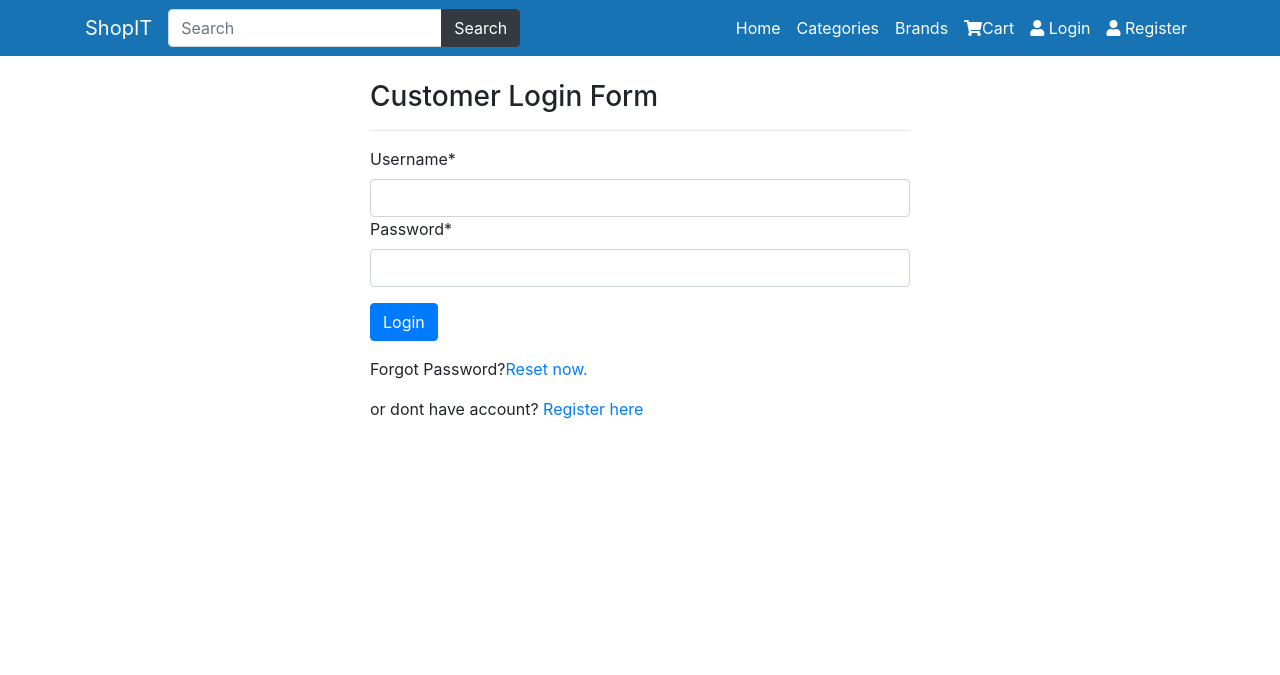
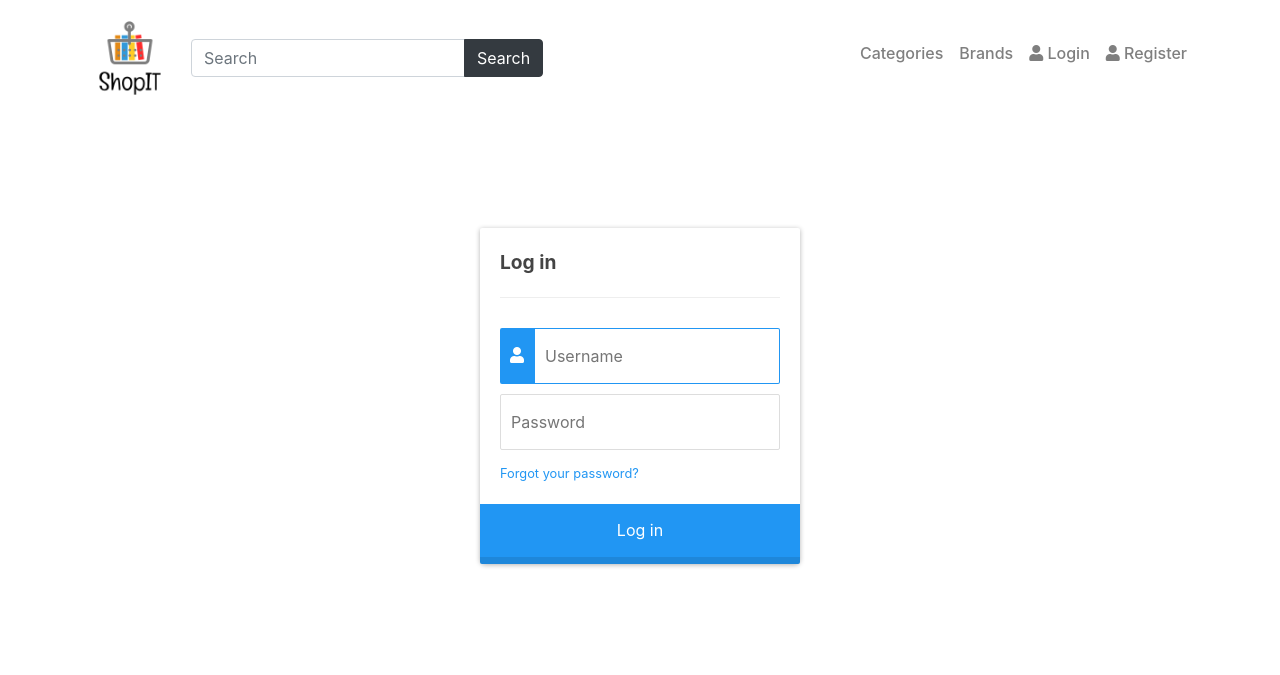
Before and after one commit to DataScienceGeek001/shopit-heroku, a Django app: page /login/ in a window 1280 px wide. Shown: the top 675 px of the page. Run offline with Django 3.2, Linux system fonts and the light colour scheme; some libraries are stand-ins or nearby versions.

Commit message:
Changes to cart, forms and UI

```diff
--- a/Ecommerce/settings.py
+++ b/Ecommerce/settings.py
@@ -109,6 +109,7 @@ WSGI_APPLICATION = 'Ecommerce.wsgi.application'
 #     }
 # }
 
+
 DATABASES = {
     'default': {
         'ENGINE': 'django.db.backends.postgresql_psycopg2',
--- a/main/forms.py
+++ b/main/forms.py
@@ -13,9 +13,22 @@ class CheckoutForm(forms.ModelForm):
 
 # Customer Registration Form
 class CustomerRegistrationForm(forms.ModelForm):
-    username = forms.CharField(widget=forms.TextInput(attrs = {'class': 'form-control'}))
-    password = forms.CharField(widget=forms.PasswordInput(attrs = {'class': 'form-control'}))
-    email = forms.CharField(widget=forms.EmailInput(attrs = {'class': 'form-control'}))
+    username = forms.CharField(widget=forms.TextInput(attrs = {
+        'placeholder': "User Name",
+        'autofocus': 'autofocus'
+        }))
+    password = forms.CharField(widget=forms.PasswordInput(attrs = {
+        'placeholder': "Password",
+    }))
+    email = forms.CharField(widget=forms.EmailInput(attrs = {
+        'placeholder': "Email",
+    }))
+    full_name = forms.CharField(widget=forms.TextInput(attrs = {
+        'placeholder': "Full Name",
+    }))
+    address = forms.CharField(widget=forms.TextInput(attrs = {
+        'placeholder': "Address",
+    }))
 
     class Meta:
         model = Customer
--- a/main/templates/base.html
+++ b/main/templates/base.html
@@ -14,9 +14,9 @@
 </head>
 <body>
 	{% include 'messages.html' %}
-	<nav class="navbar navbar-expand-lg navbar-dark" style="background-color: #1873b4;">
+	<nav class="navbar navbar-expand-sm navbar-light">
 		<div class="container">
-		  <a class="navbar-brand" href="/">ShopIT</a>
+		  <a class="navbar-brand" href="/"><img src="{% static 'shopit-1.png' %}" style="width: 90px; height: 90px;" /></a>
 		  <button class="navbar-toggler" type="button" data-toggle="collapse" data-target="#navbarNav" aria-controls="navbarNav" aria-expanded="false" aria-label="Toggle navigation">
 		    <span class="navbar-toggler-icon"></span>
 		  </button>
@@ -31,37 +31,34 @@
 		    </form>
 		    <ul class="navbar-nav ml-auto">
 		      <li class="nav-item">
-		        <a class="nav-link text-white" href="/">Home</a>
+		        <a class="nav-link h6" href="{%url 'category-list' %}">Categories</a>
 		      </li>
 		      <li class="nav-item">
-		        <a class="nav-link text-white" href="{%url 'category-list' %}">Categories</a>
-		      </li>
-		      <li class="nav-item">
-		        <a class="nav-link text-white" href="{% url 'brand-list' %}">Brands</a>
-		      </li>
-		      <li class="nav-item">
-		        <a class="nav-link text-white" href="{% url 'mycart' %}"><i class="fa fa-shopping-cart"></i>Cart</a>
+		        <a class="nav-link h6" href="{% url 'brand-list' %}">Brands</a>
 		      </li>
 			  {% if request.user.customer %}
 			  <li class="nav-item">
-		        <a class="nav-link text-white" href="{% url 'customerprofile' request.user.customer.id %}"><i class="fa fa-user"></i>Welcome, {{user.username}}!</a>
+		        <a class="nav-link h6" href="{% url 'mycart' %}"><i class="fa fa-shopping-cart"></i>Cart</a>
 		      </li>
 			  <li class="nav-item">
-		        <a class="nav-link text-white" href="{% url 'customerlogout' %}"><i class="fa fa-user"></i>Logout</a>
+		        <a class="nav-link h6" href="{% url 'customerprofile' request.user.customer.id %}"><i class="fa fa-user"></i>My Profile</a>
+		      </li>
+			  <li class="nav-item">
+		        <a class="nav-link h6" href="{% url 'customerlogout' %}"><i class="fa fa-user"></i>Logout</a>
 		      </li>
 			  {% elif request.user.is_superuser %}
 			  <li class="nav-item">
-		        <a class="nav-link text-white" href="{% url 'adminhome' %}"><i class="fa fa-user"></i>Welcome, {{user.username}}!</a>
+		        <a class="nav-link h6" href="{% url 'adminhome' %}"><i class="fa fa-user"></i>Welcome, {{user.username}}!</a>
 		      </li>
 			  <li class="nav-item">
-		        <a class="nav-link text-white" href="{% url 'customerlogout' %}"><i class="fa fa-user"></i>Logout</a>
+		        <a class="nav-link h6" href="{% url 'customerlogout' %}"><i class="fa fa-user"></i>Logout</a>
 		      </li>
 			  {% else %}
 			  <li class="nav-item">
-		        <a class="nav-link text-white" href="{% url 'customerlogin' %}"><i class="fa fa-user"></i> Login</a>
+		        <a class="nav-link h6" href="{% url 'customerlogin' %}"><i class="fa fa-user"></i> Login</a>
 		      </li>
 			  <li class="nav-item">
-		        <a class="nav-link text-white" href="{% url 'customerregistration' %}"><i class="fa fa-user"></i> Register</a>
+		        <a class="nav-link h6" href="{% url 'customerregistration' %}"><i class="fa fa-user"></i> Register</a>
 		      </li>
 			  {% endif %}
 		    </ul>
@@ -79,7 +76,7 @@
         <small class="d-block mb-3 text-muted">&copy; 2017-2020</small>
         </div>
         <div class="col-6 col-md">
-        <h5>Features</h5>
+        <h6>Features</h6>
         <ul class="list-unstyled text-small">
             <li><a class="text-muted" href="#">Cool stuff</a></li>
             <li><a class="text-muted" href="#">Random feature</a></li>
@@ -90,7 +87,7 @@
         </ul>
         </div>
         <div class="col-6 col-md">
-        <h5>Resources</h5>
+        <h6>Resources</h6>
         <ul class="list-unstyled text-small">
             <li><a class="text-muted" href="#">Resource</a></li>
             <li><a class="text-muted" href="#">Resource name</a></li>
@@ -99,7 +96,7 @@
         </ul>
         </div>
         <div class="col-6 col-md">
-        <h5>About</h5>
+        <h6>About</h6>
         <ul class="list-unstyled text-small">
             <li><a class="text-muted" href="#">Team</a></li>
             <li><a class="text-muted" href="#">Locations</a></li>
--- a/main/templates/cart/order_conf_mail.html
+++ b/main/templates/cart/order_conf_mail.html
@@ -48,6 +48,8 @@
         </table>
     </body>
 </html> -->
+
+{% load humanize %}
 
 <!DOCTYPE html>
 <html>
@@ -197,7 +199,7 @@
                                         <table cellspacing="0" cellpadding="0" border="0" width="100%">
                                             <tr>
                                                 <td width="75%" align="left" style="font-family: Open Sans, Helvetica, Arial, sans-serif; font-size: 16px; font-weight: 800; line-height: 24px; padding: 10px; border-top: 3px solid #eeeeee; border-bottom: 3px solid #eeeeee;"> TOTAL </td>
-                                                <td width="25%" align="left" style="font-family: Open Sans, Helvetica, Arial, sans-serif; font-size: 16px; font-weight: 800; line-height: 24px; padding: 10px; border-top: 3px solid #eeeeee; border-bottom: 3px solid #eeeeee;"> {{order.total}} </td>
+                                                <td width="25%" align="left" style="font-family: Open Sans, Helvetica, Arial, sans-serif; font-size: 16px; font-weight: 800; line-height: 24px; padding: 10px; border-top: 3px solid #eeeeee; border-bottom: 3px solid #eeeeee;"> Rs. {{order.total|humanize}}/- </td>
                                             </tr>
                                         </table>
                                     </td>
--- /dev/null
+++ b/main/templates/customer/new_login.html
@@ -0,0 +1,194 @@
+{% extends 'base.html' %}
+
+{% block title %}Customer Login{% endblock %}
+
+{% block content %}
+
+<style type="text/css">
+.errorlist {
+        color: red;
+    }
+    .help-block {
+        color: red;
+    }
+body {
+  /*font-family: "Open Sans", sans-serif;*/
+  height: 70vh;
+  /*background: url("https://i.imgur.com/HgflTDf.jpg") 50% fixed;*/
+  /*background-size: cover;*/
+}
+
+@keyframes spinner {
+  0% {
+    transform: rotateZ(0deg);
+  }
+  100% {
+    transform: rotateZ(359deg);
+  }
+}
+* {
+  box-sizing: border-box;
+}
+
+.wrapper {
+  display: flex;
+  align-items: center;
+  flex-direction: column;
+  justify-content: center;
+  width: 100%;
+  min-height: 100%;
+  padding: 20px;
+  /*background: rgba(4, 40, 68, 0.85);*/
+}
+
+.login {
+  border-radius: 2px 2px 5px 5px;
+  padding: 10px 20px 20px 20px;
+  width: 90%;
+  max-width: 320px;
+  background: #ffffff;
+  position: relative;
+  padding-bottom: 80px;
+  box-shadow: 0px 1px 5px rgba(0, 0, 0, 0.3);
+}
+.login.loading button {
+  max-height: 100%;
+  padding-top: 50px;
+}
+.login.loading button .spinner {
+  opacity: 1;
+  top: 40%;
+}
+.login.ok button {
+  background-color: #8bc34a;
+}
+.login.ok button .spinner {
+  border-radius: 0;
+  border-top-color: transparent;
+  border-right-color: transparent;
+  height: 20px;
+  animation: none;
+  transform: rotateZ(-45deg);
+}
+.login input {
+  display: block;
+  padding: 15px 10px;
+  margin-bottom: 10px;
+  width: 100%;
+  border: 1px solid #ddd;
+  transition: border-width 0.2s ease;
+  border-radius: 2px;
+  color: #ccc;
+}
+.login input + i.fa {
+  color: #fff;
+  font-size: 1em;
+  position: absolute;
+  margin-top: -47px;
+  opacity: 0;
+  left: 0;
+  transition: all 0.1s ease-in;
+}
+.login input:focus {
+  outline: none;
+  color: #444;
+  border-color: #2196F3;
+  border-left-width: 35px;
+}
+.login input:focus + i.fa {
+  opacity: 1;
+  left: 30px;
+  transition: all 0.25s ease-out;
+}
+.login a {
+  font-size: 0.8em;
+  color: #2196F3;
+  text-decoration: none;
+}
+.login .title {
+  color: #444;
+  font-size: 1.2em;
+  font-weight: bold;
+  margin: 10px 0 30px 0;
+  border-bottom: 1px solid #eee;
+  padding-bottom: 20px;
+}
+.login button {
+  width: 100%;
+  height: 100%;
+  padding: 10px 10px;
+  background: #2196F3;
+  color: #fff;
+  display: block;
+  border: none;
+  margin-top: 20px;
+  position: absolute;
+  left: 0;
+  bottom: 0;
+  max-height: 60px;
+  border: 0px solid rgba(0, 0, 0, 0.1);
+  border-radius: 0 0 2px 2px;
+  transform: rotateZ(0deg);
+  transition: all 0.1s ease-out;
+  border-bottom-width: 7px;
+}
+.login button .spinner {
+  display: block;
+  width: 40px;
+  height: 40px;
+  position: absolute;
+  border: 4px solid #ffffff;
+  border-top-color: rgba(255, 255, 255, 0.3);
+  border-radius: 100%;
+  left: 50%;
+  top: 0;
+  opacity: 0;
+  margin-left: -20px;
+  margin-top: -20px;
+  animation: spinner 0.6s infinite linear;
+  transition: top 0.3s 0.3s ease, opacity 0.3s 0.3s ease, border-radius 0.3s ease;
+  box-shadow: 0px 1px 0px rgba(0, 0, 0, 0.2);
+}
+.login:not(.loading) button:hover {
+  box-shadow: 0px 1px 3px #2196F3;
+}
+.login:not(.loading) button:focus {
+  border-bottom-width: 4px;
+}
+
+footer {
+  display: block;
+  padding-top: 50px;
+  text-align: center;
+  color: #ddd;
+  font-weight: normal;
+  text-shadow: 0px -1px 0px rgba(0, 0, 0, 0.2);
+  font-size: 0.8em;
+}
+footer a, footer a:link {
+  color: #fff;
+  text-decoration: none;
+}
+
+</style>
+<div class="wrapper">
+  <form class="login" action="" method="POST">
+    {% csrf_token %}
+    <p class="title">Log in</p>
+    {% if error %}
+      <li style="color: red;">{{error}}</li>
+    {% endif %}
+    <input type="text" name="username" placeholder="Username" autofocus/>
+    <i class="fa fa-user"></i>
+    <input type="password" name="password" placeholder="Password" />
+    <i class="fa fa-key"></i>
+    <a href="#">Forgot your password?</a>
+    <button>
+      <i class="spinner"></i>
+      <span class="state">Log in</span>
+    </button>
+  </form>
+</div>
+
+
+{% endblock %}
--- a/main/templates/filters.html
+++ b/main/templates/filters.html
@@ -1,6 +1,6 @@
 {% load static %}
 <script type="text/javascript" src="{% static 'product-filter.js' %}"></script>
-			<h3 class="mb-4 border-bottom pb-1">Filters</h3>
+			<h3 class="mb-4 border-bottom pb-3">Filters</h3>
 			<!-- Filter 1 -->
 			<div class="card mb-4">
 				<h6 class="card-header">Colors</h6>
--- a/main/templates/product_list.html
+++ b/main/templates/product_list.html
@@ -9,7 +9,7 @@
 		</div>
 		<div class="col-md-9">
 			<!-- Products -->
-			<h3 class="mb-4 border-bottom pb-1">
+			<h3 class="mb-4 border-bottom pb-3">
 				Products
 			</h3>
 			<div class="row" id="filteredProducts">
--- a/main/views.py
+++ b/main/views.py
@@ -64,6 +64,7 @@ class EcomMixin(object):
             if request.user.is_authenticated and request.user.customer:
                 cart_obj.customer = request.user.customer
                 cart_obj.save()
+                # return redirect('/')
         return super().dispatch(request, *args, **kwargs)
 
 # Mixin for Admin authentication
@@ -158,8 +159,15 @@ def filter_data(request):
 ''' ''' ''' CART VIEWS  ''' ''' '''
 
 # Add to Cart View
-@method_decorator(login_required(login_url="/login/"), name='dispatch')
+# @method_decorator(login_required(login_url="/login/"), name='dispatch')
 class AddToCartView(EcomMixin, View):
+
+    def dispatch(self, request, *args, **kwargs):
+        if request.user.is_authenticated and request.user.customer:
+            pass
+        else:
+            return redirect("/login/")
+        return super().dispatch(request, *args, **kwargs)
 
     def get(self, request, *args, **kwargs):
         # get product id from requested url
@@ -211,7 +219,17 @@ class MyCartView(EcomMixin, TemplateView):
     # @login_required(login_url='/login')
     def get_context_data(self, **kwargs):
         context = super().get_context_data(**kwargs)
-        cart_id = self.request.session.get("cart_id", None)
+        user = self.request.user.customer
+        cust = Customer.objects.get(id=user.id)
+        print(cust)
+        cart_obj = Cart.objects.filter(customer=cust).all()
+        print(cart_obj.last())
+        last_cart = cart_obj.last()
+        # cart_id = self.request.session.get("cart_id", None)
+        if last_cart is not None:
+            cart_id =  last_cart.id
+        else:
+            cart_id = self.request.session.get("cart_id", None)
         if cart_id:
             cart = Cart.objects.get(id=cart_id)
         else:
@@ -254,12 +272,18 @@ class ManageCartView(EcomMixin, View):
 # Empty Cart View
 class EmptyCartView(EcomMixin, View):
     def get(self, request, *args, **kwargs):
-        cart_id = request.session.get("cart_id", None)
+        cust = Customer.objects.get(id=self.request.user.customer.id)
+        cart_obj = Cart.objects.filter(customer=cust).last()
+        cart_id =  cart_obj.id
+        # cart_id = request.session.get("cart_id", None)
         if cart_id:
             cart = Cart.objects.get(id=cart_id)
-            cart.cartproduct_set.all().delete()
+            cp_obj = CartProduct.objects.filter(cart=cart)
+            print(cp_obj)
             cart.total = 0
             cart.save()
+            cp_obj.delete()
+
         return redirect("mycart")
 
 # Cart Checkout View
@@ -278,7 +302,10 @@ class CheckoutView(EcomMixin, CreateView):
 
     def get_context_data(self, **kwargs):
         context = super().get_context_data(**kwargs)
-        cart_id = self.request.session.get("cart_id", None)
+        cust = Customer.objects.get(id=self.request.user.customer.id)
+        cart_obj = Cart.objects.filter(customer=cust).last()
+        cart_id =  cart_obj.id
+        # cart_id = self.request.session.get("cart_id", None)
         if cart_id:
             cart_obj = Cart.objects.get(id=cart_id)
         else:
@@ -288,7 +315,10 @@ class CheckoutView(EcomMixin, CreateView):
         return context
 
     def form_valid(self, form):
-        cart_id = self.request.session.get("cart_id")
+        cust = Customer.objects.get(id=self.request.user.customer.id)
+        cart_obj = Cart.objects.filter(customer=cust).last()
+        cart_id =  cart_obj.id
+        # cart_id = self.request.session.get("cart_id")
         if cart_id:
             cart_obj = Cart.objects.get(id=cart_id)
             form.instance.cart = cart_obj
@@ -296,7 +326,8 @@ class CheckoutView(EcomMixin, CreateView):
             form.instance.discount = 0
             form.instance.total = cart_obj.total
             form.instance.order_status = "Order Received"
-            del self.request.session['cart_id']
+            # del self.request.session['cart_id']
+
             pm = form.cleaned_data.get("payment_method")
             order = form.save()
             order_obj = Order.objects.get(cart=cart_obj)
@@ -313,6 +344,13 @@ class CheckoutView(EcomMixin, CreateView):
             )
             mail.content_subtype = "html"
             mail.send()
+            if cart_id:
+                cart = Cart.objects.get(id=cart_id)
+                cp_obj = CartProduct.objects.filter(cart=cart)
+                print(cp_obj)
+                cart.total = 0
+                cart.save()
+                cp_obj.delete()
             if pm == "Razorpay":
                 return redirect(reverse("razorpayrequest") + "?o_id=" + str(order.id))
 
@@ -345,7 +383,7 @@ def success(request):
 
 # Customer Registration View
 class CustomerRegistrationView(EcomMixin, CreateView):
-    template_name = "customer/customerregistration.html"
+    template_name = "customer/new_register.html"
     form_class = CustomerRegistrationForm
     success_url = reverse_lazy("home")
 
@@ -373,22 +411,28 @@ class CustomerLogoutView(EcomMixin, View):
 
 # Customer Login View
 class CustomerLoginView(EcomMixin, FormView):
-    template_name = "customer/customerlogin.html"
+    template_name = "customer/new_login.html"
     form_class = CustomerLoginForm
-    success_url = reverse_lazy("home")
+    success_url = '/'
 
     def form_valid(self, form):
         uname = form.cleaned_data.get("username")
         pword = form.cleaned_data["password"]
         usr = authenticate(username=uname, password=pword)
         if usr is None:
+            messages.error(self.request, "Invalid Credentials, Please Try Again")
             return render(self.request, self.template_name, {"form": self.form_class, "error": "Invalid credentials"})
+
         if usr.is_superuser:
             login(self.request, usr)
             return redirect("adminhome")
+
         if usr is not None and Customer.objects.filter(user=usr).exists():
+            messages.success(self.request, "You are logged in successfully!")
             login(self.request, usr)
+
         else:
+            messages.error(self.request, "Invalid Credentials, Please Try Again")
             return render(self.request, self.template_name, {"form": self.form_class, "error": "Invalid credentials"})
 
         return super().form_valid(form)
```
Also changed, not shown: main/templates/brand_list.html (+4 -4 lines), main/templates/category_list.html (+4 -4 lines), main/templates/customer/new_register.html (added, +199 -0 lines), main/templates/index.html (+9 -6 lines), main/static/shopit-1.png (added), main/static/shopit-logo.png (added), main/static/shopit-new-logo.png (added).
